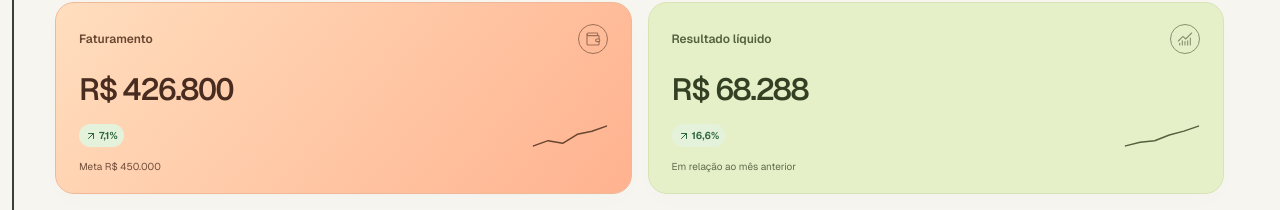
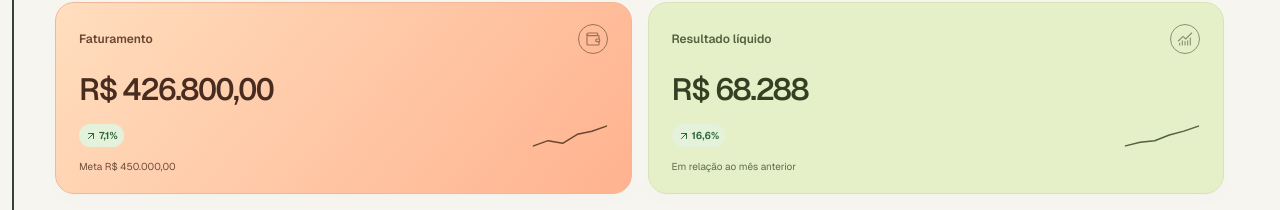
Before and after one commit to ikeguimaraes-dot/marena.orkestri, a Next.js app in the folder apps/financeiro/: page /design-preview.html in a window 1280 px wide. Shown: the part 387-597 px from the top of the page. Built offline with nearby package versions, Linux system fonts and the light colour scheme.

Commit message:
fix(dashboard): calcula faturamento pelas notas de saida

```diff
--- a/apps/financeiro/src/components/financeiro/cockpit/CockpitDashboard.tsx
+++ b/apps/financeiro/src/components/financeiro/cockpit/CockpitDashboard.tsx
@@ -1,4 +1,4 @@
-import { faturamentoPorMes, type ReceitaDia, type ReceitaFiscal } from "./faturamento";
+import { faturamentoPorMes, type NotaFaturamento } from "./faturamento";
 import { fetchCockpitRows as fetchAll, snapshotsAreStale } from "./data";
 import { calcularDespesa, type FolhaDespesa, type TituloDespesa } from "./despesa";
 import "server-only";
@@ -85,7 +85,7 @@ async function PainelData({ db, unidadeParam, competenciaParam, unitIdsTodos }:
   for (let i = JANELA_MESES - 1; i >= 0; i--) janela.push(competenciaShift(competenciaParam, -i));
 
   const proximoMes = competenciaShift(competenciaParam, 1);
-  const [kpiRows, metas, dreRows, planoContas, revisoes, folhaEmpresa, contasPagar, receitasDias, receitasFiscais] = await Promise.all([
+  const [kpiRows, metas, dreRows, planoContas, revisoes, folhaEmpresa, contasPagar, notasSaida] = await Promise.all([
     fetchAll<KpiSnapshotRow & { revisao_fonte: number | null }>((from, to) =>
       db.from("kpi_snapshot").select("*").in("unit_id", unitIds).in("competencia", janela).order("unit_id").order("competencia").range(from, to)),
     // Metas de unidades diferentes não possuem uma regra de consolidação.
@@ -105,12 +105,11 @@ async function PainelData({ db, unidadeParam, competenciaParam, unitIdsTodos }:
         .in("unit_id", unitIds).eq("origem", "contas_pagar")
         .or(`and(d_competencia.gte.${competenciaParam},d_competencia.lt.${proximoMes}),and(d_competencia.is.null,d_lancamento.gte.${competenciaParam},d_lancamento.lt.${proximoMes}),and(d_competencia.is.null,d_lancamento.is.null,d_vencimento.gte.${competenciaParam},d_vencimento.lt.${proximoMes})`)
         .order("id").range(from, to)),
-    fetchAll<ReceitaDia>((from, to) =>
-      db.from("receita_dias").select("unit_id,data,receita_liquida").in("unit_id", unitIds)
-        .gte("data", janela[0]).lt("data", proximoMes).order("id").range(from, to)),
-    fetchAll<ReceitaFiscal>((from, to) =>
-      db.from("receita_fiscal_efd").select("unit_id,competencia,receita,pis,cofins").in("unit_id", unitIds)
-        .in("competencia", janela.map(m => m.slice(0, 7))).order("unit_id").order("competencia").order("cnpj").range(from, to)),
+    fetchAll<NotaFaturamento>((from, to) =>
+      db.from("nfe_documentos").select("unit_id,emissao,valor_total").in("unit_id", unitIds)
+        .eq("direcao", "saida").eq("cancelada", false)
+        .gte("emissao", `${janela[0]}T00:00:00-03:00`).lt("emissao", `${proximoMes}T00:00:00-03:00`)
+        .order("id").range(from, to)),
   ]);
   const desatualizado = snapshotsAreStale(kpiRows, revisoes);
 
@@ -126,7 +125,7 @@ async function PainelData({ db, unidadeParam, competenciaParam, unitIdsTodos }:
       metas={metas}
       dreRows={dreRows}
       planoContas={planoContas}
-      faturamento={faturamentoPorMes(unitIds, janela, receitasDias, receitasFiscais)}
+      faturamento={faturamentoPorMes(unitIds, janela, notasSaida)}
       despesa={calcularDespesa(unitIds, competenciaParam, folhaEmpresa, contasPagar)}
     />
     </>
--- a/apps/financeiro/src/components/financeiro/cockpit/CockpitPainel.tsx
+++ b/apps/financeiro/src/components/financeiro/cockpit/CockpitPainel.tsx
@@ -20,7 +20,7 @@ export type CockpitProps = {
 };
 
 const CARDS = [
-  { key: "receita_liquida", label: "Faturamento", icon: Wallet, format: formatBRLCompact, tone: "orange" },
+  { key: "receita_liquida", label: "Faturamento", icon: Wallet, format: formatBRL, tone: "orange" },
   { key: "resultado_liquido", label: "Resultado líquido", icon: ChartNoAxesCombined, format: formatBRLCompact, tone: "lime" },
   { key: "prime_cost_pct", label: "Prime cost", icon: Layers, format: (v: number) => formatPct(v * 100), tone: "default" },
   { key: "ebitda_pct", label: "Margem EBITDA", icon: Percent, format: (v: number) => formatPct(v * 100), tone: "default" },
@@ -50,7 +50,7 @@ export function CockpitPainel({ unidade, competencia, janela, kpiRows, metas, dr
     const before = directRevenue ? revenue(previousMonth) : metricPresentation(previous, definition.key);
     const delta = metricDelta(definition.key, presentation.value, before.value, !presentation.partial && !before.partial);
     const series = janela.map((month) => directRevenue ? revenue(month).value : metricPresentation(rows.get(month), definition.key).value);
-    return <MetricCard note={directRevenue ? faturamento?.[competencia]?.criterio : undefined} key={definition.key} definition={definition} presentation={presentation} delta={delta} series={series} meta={metasPorChave.get(definition.key)} />;
+    return <MetricCard note={directRevenue ? faturamento?.[competencia]?.criterio : undefined} key={definition.key} definition={definition} presentation={presentation} delta={delta} series={series} meta={directRevenue ? undefined : metasPorChave.get(definition.key)} />;
   };
   const unclassified = dreRows.filter((row) => row.conta_codigo === "9.99" && (unidade === "consolidado" || row.unit_id === unidade)).reduce((sum, row) => sum + Number(row.valor), 0);
 
--- a/apps/financeiro/src/components/financeiro/cockpit/faturamento.ts
+++ b/apps/financeiro/src/components/financeiro/cockpit/faturamento.ts
@@ -1,27 +1,19 @@
-export type ReceitaDia = { unit_id: string; data: string; receita_liquida: number | null };
-export type ReceitaFiscal = { unit_id: string; competencia: string; receita: number; pis: number; cofins: number };
+export type NotaFaturamento = { unit_id: string; emissao: string; valor_total: number | null };
 export type FaturamentoMes = { valor: number | null; criterio: string };
+const calendario = new Intl.DateTimeFormat('en-CA', { timeZone: 'America/Sao_Paulo', year: 'numeric', month: '2-digit' });
 
-// A EFD é mensal: não somar com dias operacionais da mesma unidade/mês.
-export function faturamentoPorMes(unitIds: string[], janela: string[], dias: ReceitaDia[], fiscal: ReceitaFiscal[]): Record<string, FaturamentoMes> {
-  return Object.fromEntries(janela.map(mes => {
-    let valor = 0;
-    let presentes = 0;
-    const fontes = new Set<string>();
-    for (const unitId of unitIds) {
-      const efd = fiscal.filter(r => r.unit_id === unitId && r.competencia === mes.slice(0, 7));
-      const operacional = dias.filter(r => r.unit_id === unitId && r.data.startsWith(mes.slice(0, 7)));
-      if (efd.length) {
-        valor += efd.reduce((s, r) => s + Number(r.receita) - Number(r.pis) - Number(r.cofins), 0);
-        presentes++;
-        fontes.add('EFD: receita menos PIS e Cofins');
-      } else if (operacional.length && operacional.every(r => r.receita_liquida != null)) {
-        valor += operacional.reduce((s, r) => s + Number(r.receita_liquida), 0);
-        presentes++;
-        fontes.add('Receita líquida operacional');
-      }
-    }
-    return [mes, { valor: presentes === unitIds.length && presentes > 0 ? Math.round(valor * 100) / 100 : null,
-      criterio: presentes < unitIds.length ? 'Receita não disponível para todas as unidades no período' : [...fontes].join(' · ') }];
-  }));
+// Recebe apenas documentos de saída não cancelados, nunca itens da nota.
+export function faturamentoPorMes(unitIds: string[], janela: string[], notas: NotaFaturamento[]): Record<string, FaturamentoMes> {
+  const unidades = new Set(unitIds);
+  const totais = new Map<string, number>();
+  for (const nota of notas) {
+    if (!unidades.has(nota.unit_id) || nota.valor_total == null) continue;
+    const parts = calendario.formatToParts(new Date(nota.emissao));
+    const mes = `${parts.find(p => p.type === 'year')!.value}-${parts.find(p => p.type === 'month')!.value}-01`;
+    totais.set(mes, (totais.get(mes) ?? 0) + Math.round(Number(nota.valor_total) * 100));
+  }
+  return Object.fromEntries(janela.map(mes => [mes, {
+    valor: totais.has(mes) ? totais.get(mes)! / 100 : null,
+    criterio: 'Total das NF-e/NFC-e de saída · exclui canceladas',
+  }]));
 }
```
Also changed, not shown: 1 other file (tests, documents, lock files or other folders).
